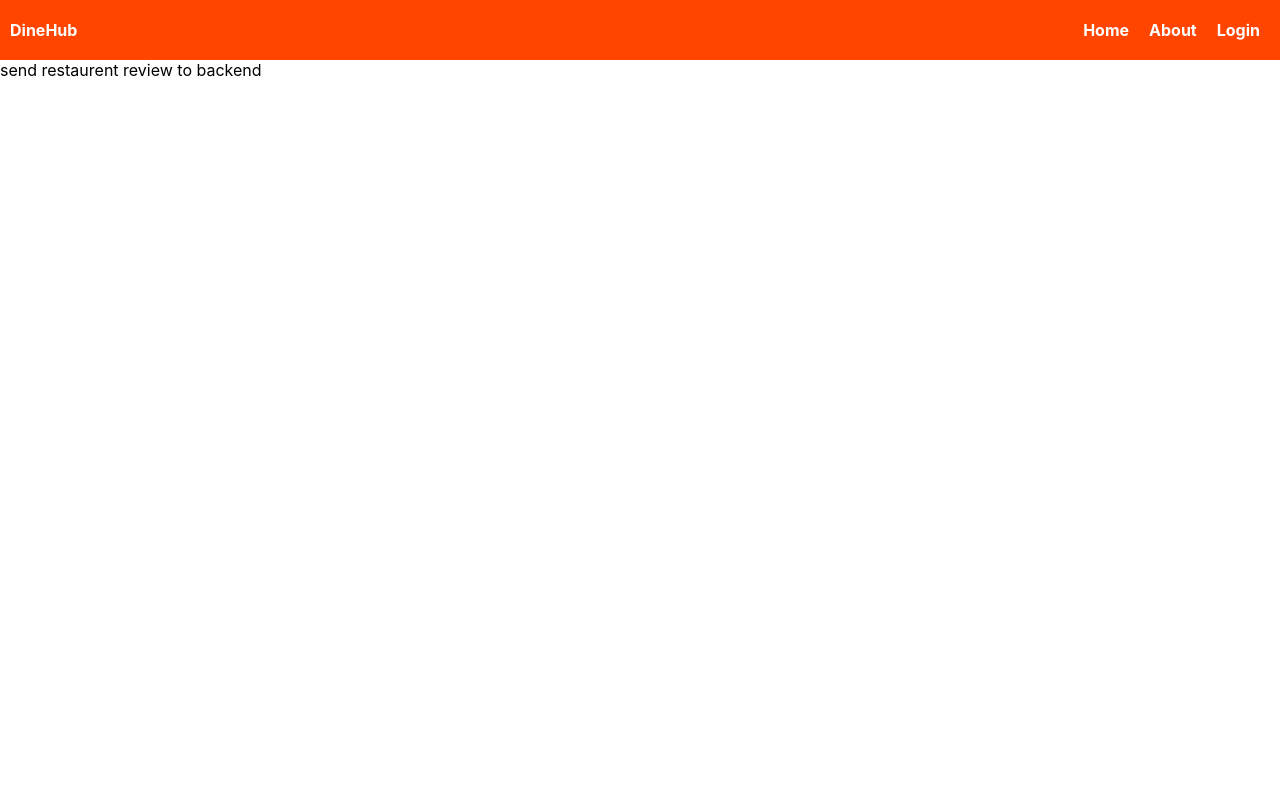
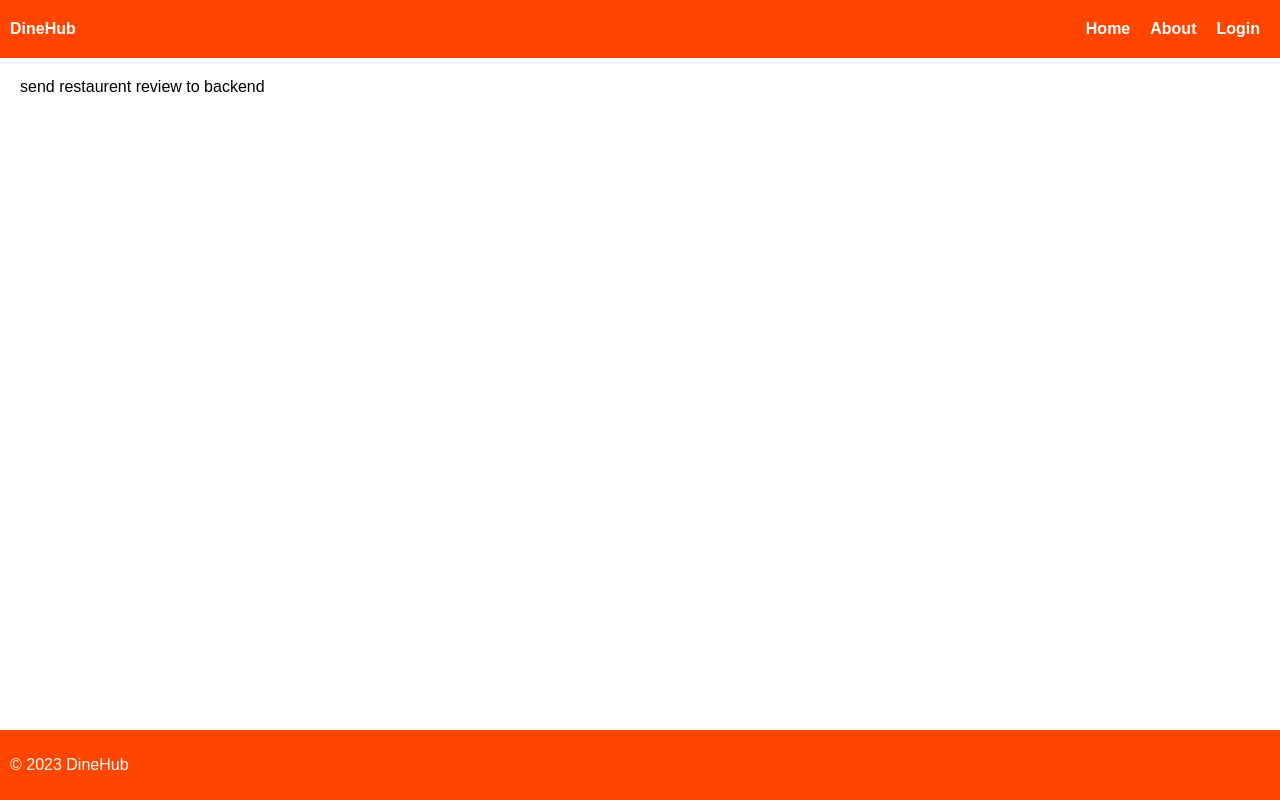
Before and after one commit to akumalla-s/movie-review, a React (Create React App) app: page /review/1 in a window 1280 px wide. Built offline with nearby package versions, Linux system fonts and the light colour scheme; the HTML template or start-up script is replaced by a standard one.

Commit message:
created Footer component and modified css accordingly

```diff
--- a/src/App.css
+++ b/src/App.css
@@ -1,6 +1,13 @@
-/* NavBar.css */
+body {
+  margin: 0;
+  padding: 0;
+  font-family: 'Arial', sans-serif;
+}
+
+/* Header */
 .header {
   background-color: orangered;
+  color: white;
   padding: 10px;
   display: flex;
   justify-content: space-between;
@@ -37,3 +44,21 @@
   background-color: white;
   color: orangered;
 }
+
+/* App Container */
+.app-container {
+  padding: 20px;
+}
+
+/* Footer */
+.footer {
+  background-color: orangered;
+  color: white;
+  padding: 10px;
+  display: flex;
+  justify-content: space-between;
+  align-items: center;
+  position: fixed;
+  bottom: 0;
+  width: 100%;
+}
--- a/src/App.js
+++ b/src/App.js
@@ -7,6 +7,7 @@ import Login from "./components/Login";
 import Logout from "./components/Logout"
 import RestaurentReview from "./components/RestaurentReview";
 import About from "./components/About";
+import Footer from "./components/Footer";
 
 function App() {
   const isLoggedIn = useSelector((state) => state.auth.isLoggedIn);
@@ -26,6 +27,9 @@ function App() {
           <Route path="/review/:restaurentId" element={!isLoggedIn && <RestaurentReview /> } />
         </Routes>
       </div>
+      <div>
+        <Footer />
+      </div>
     </Router>
   );
 }
--- /dev/null
+++ b/src/components/Footer.js
@@ -0,0 +1,11 @@
+import React from "react";
+
+export default function Footer() {
+  return (
+    <div>
+      <footer className="footer">
+        <p>&copy; 2023 DineHub</p>
+      </footer>
+    </div>
+  );
+}
```
